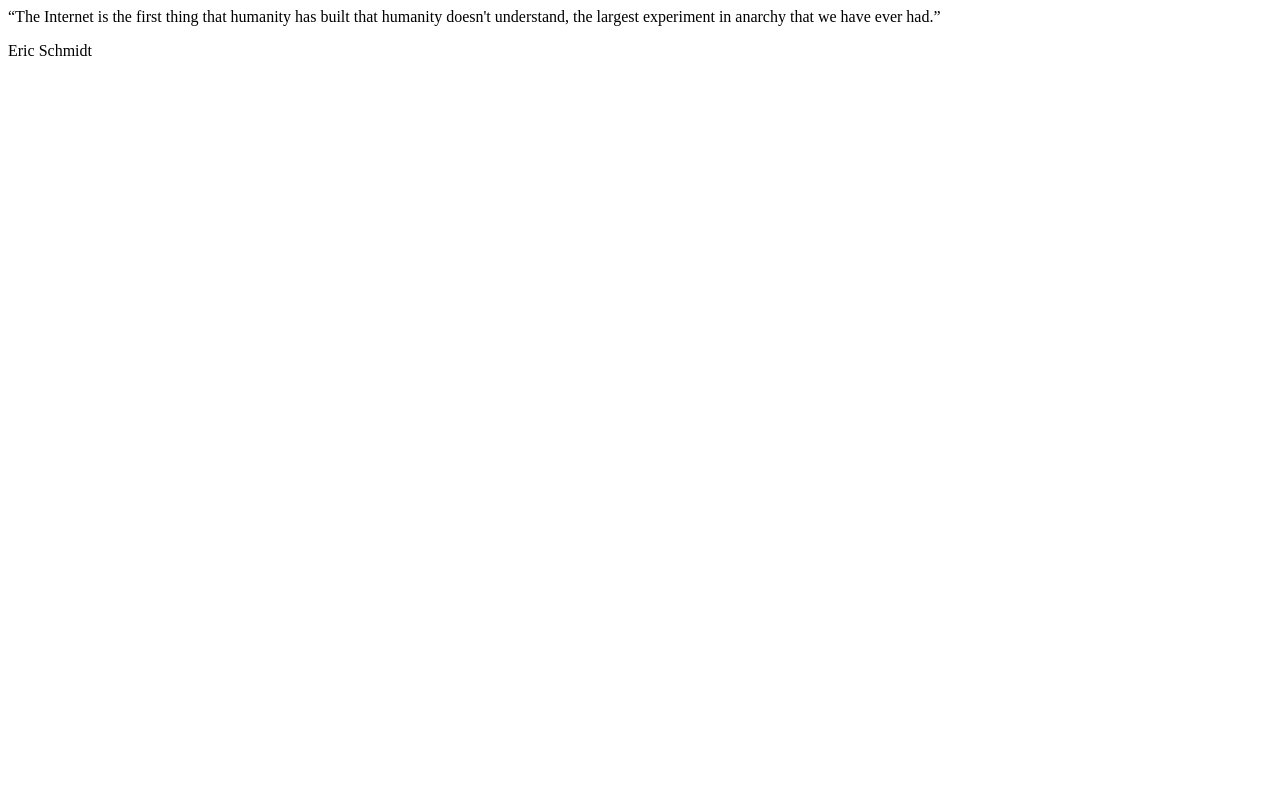
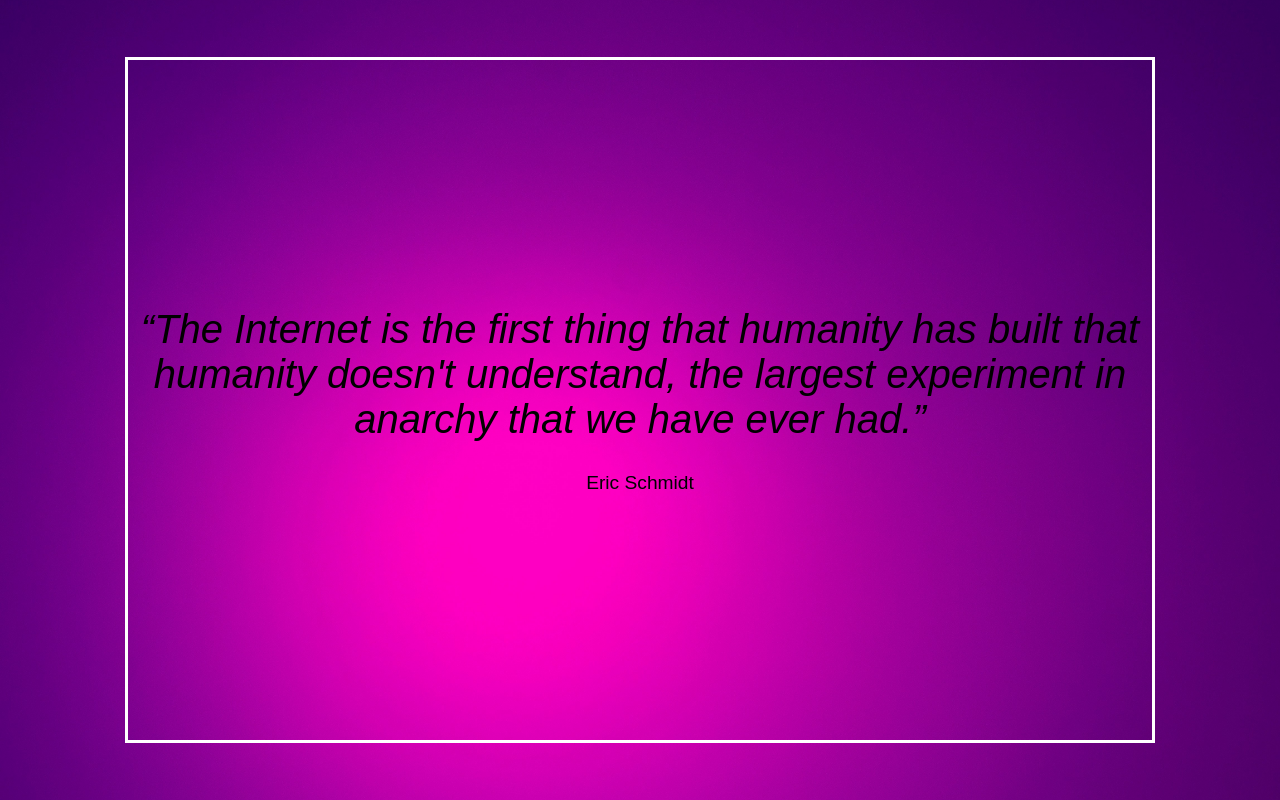
Before and after one commit to lindseyfuller/the-quote-card-express, a website: page public/index.html in a window 1280 px wide. Drawn offline with Linux system fonts and the light colour scheme; files that its build step writes are made by us from their sources.

Commit message:
fixed style.css

```diff
--- a/public/css/style.css
+++ b/public/css/style.css
@@ -4,7 +4,7 @@
     position: fixed;
     top: 0;
     left: 0;
-    background-image:
+    background-image: url('../img/ombrebackground.jpg');
     background-position: center;
     background-repeat: no-repeat;
     background-size: cover;
--- a/public/index.html
+++ b/public/index.html
@@ -3,6 +3,8 @@
 <head>
     <meta charset="UTF-8">
     <meta name="viewport" content="width=device-width, initial-scale=1.0">
+    <link rel="stylesheet" href="style.css">
+    <link rel="stylesheet" href="reset.css">
     <title>Quote Card</title>
 </head>
 <body>
```
